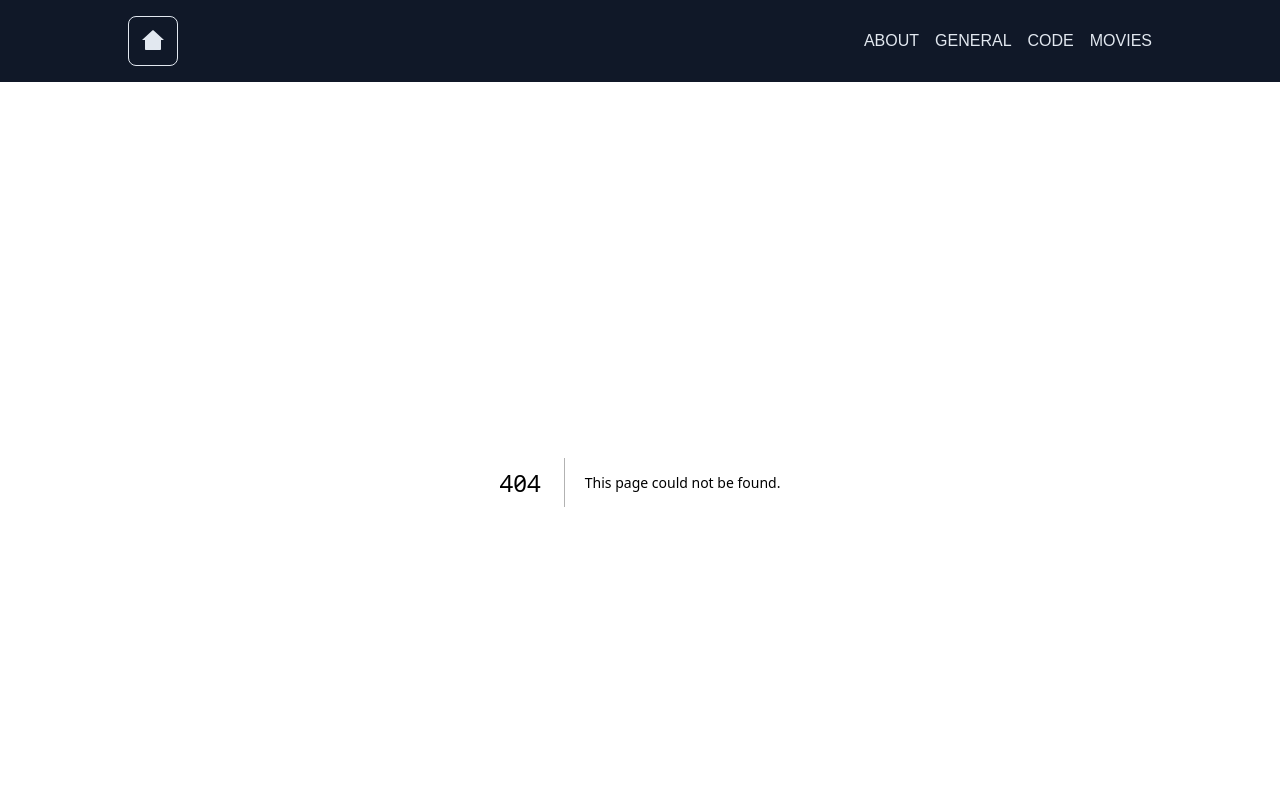
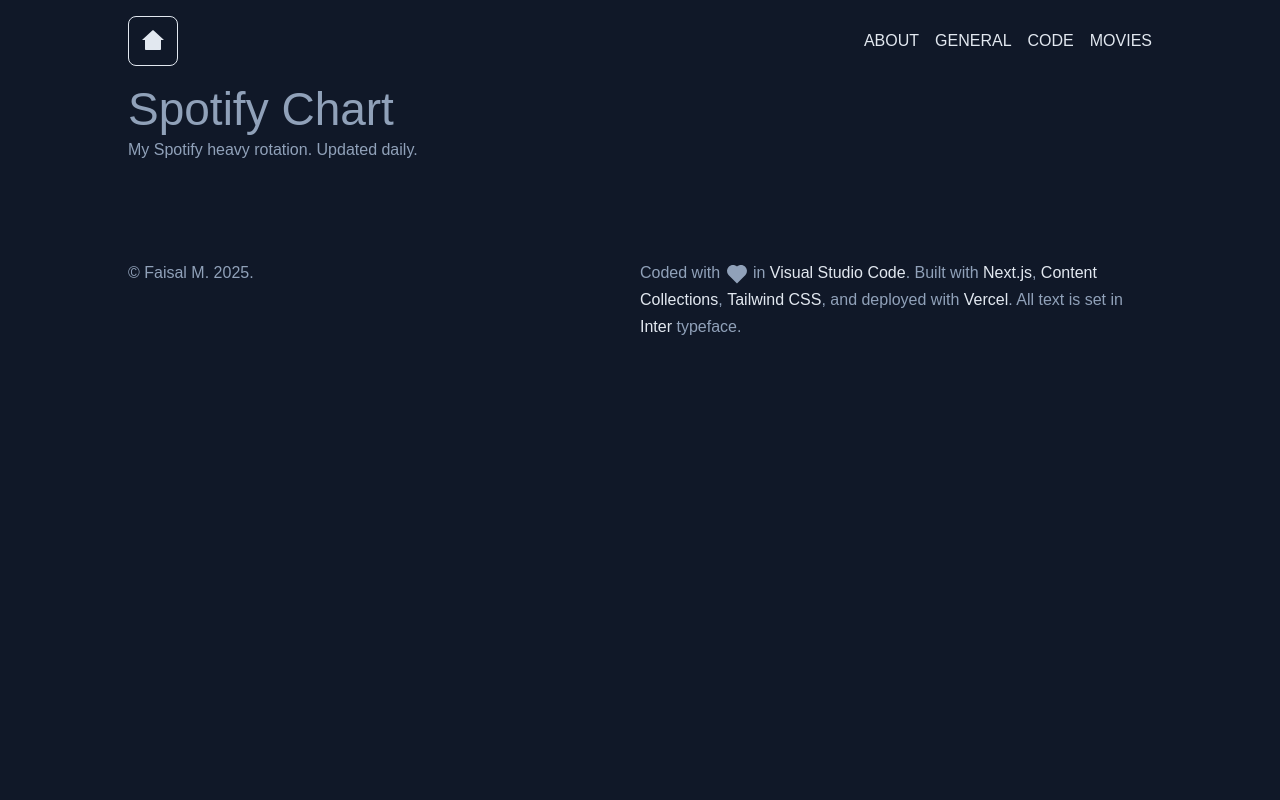
Before and after one commit to faisalm29/mfaisal, a Next.js app: page /chart in a window 1280 px wide. Before the commit this address had no page. Shown: the top 800 px of the page. Built offline with nearby package versions, Linux system fonts and the light colour scheme; a web font is replaced by a local one.

Commit message:
adding dummy page for spotify chart

```diff
--- /dev/null
+++ b/src/app/chart/page.tsx
@@ -0,0 +1,10 @@
+const Chart = () => {
+  return (
+    <div>
+      <h1>Spotify Chart</h1>
+      <p>My Spotify heavy rotation. Updated daily.</p>
+    </div>
+  );
+};
+
+export default Chart;
```
